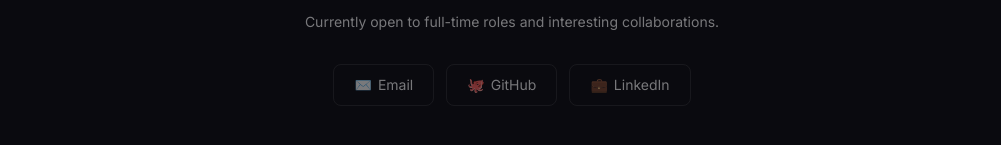
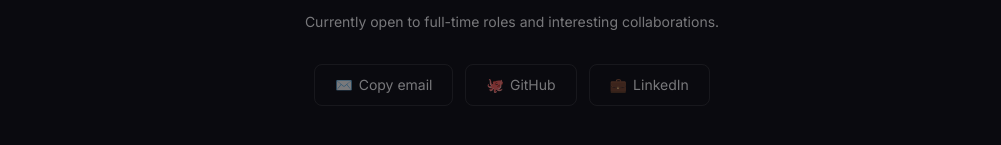
Before and after one commit to imj-1/portfolio, a Next.js app: page / in a window 1280 px wide. Shown: the part 2817-2962 px from the top of the page, without its empty margins (128-1129 px from the left). Built offline with nearby package versions, Linux system fonts and the light colour scheme.

Commit message:
feat(contact): add email copy functionality and improve contact links
- Assembled at runtime so the address isn't a clean mailto: literal in the HTML for naive harvesters to scrape.
- Updated resume

```diff
--- a/src/components/Contact.tsx
+++ b/src/components/Contact.tsx
@@ -1,15 +1,34 @@
 "use client";
 
+import {useState} from "react";
 import {useScrollAnimation} from "@/hooks/useScrollAnimation";
 
+// Assembled at runtime so the address isn't a clean mailto: literal in the HTML
+// for naive harvesters to scrape.
+const EMAIL = ["isidromolina.322", "gmail.com"].join("@");
+
 const links = [
-    {label: "Email", href: "mailto:isidromolina.322@gmail.com", icon: "✉️"},
     {label: "GitHub", href: "https://github.com/imj-1", icon: "🐙"},
     {label: "LinkedIn", href: "https://www.linkedin.com/in/isidromolina/", icon: "💼"},
 ];
 
 export default function Contact() {
     const ref = useScrollAnimation<HTMLDivElement>({y: 20});
+    const [copied, setCopied] = useState(false);
+
+    const copyEmail = async () => {
+        try {
+            await navigator.clipboard.writeText(EMAIL);
+            setCopied(true);
+            setTimeout(() => setCopied(false), 2000);
+        } catch {
+            window.location.href = `mailto:${EMAIL}`; // fallback if clipboard is blocked
+        }
+    };
+
+    const itemClass =
+        "px-5 py-2.5 rounded-lg text-sm text-text-secondary border border-border-subtle " +
+        "hover:border-border-hover hover:text-text-primary transition-all duration-300 cursor-pointer";
 
     return (
         <section
@@ -27,15 +46,22 @@
                     Currently open to full-time roles and interesting collaborations.
                 </p>
                 <div className="flex justify-center gap-3">
+                    <button
+                        type="button"
+                        onClick={copyEmail}
+                        aria-label={`Copy email address ${EMAIL}`}
+                        className={itemClass}
+                    >
+                        <span className="mr-1.5">✉️</span>
+                        {copied ? "Copied!" : "Copy email"}
+                    </button>
                     {links.map((link) => (
                         <a
                             key={link.label}
                             href={link.href}
                             target="_blank"
                             rel="noopener noreferrer"
-                            className="px-5 py-2.5 rounded-lg text-sm text-text-secondary
-                border border-border-subtle hover:border-border-hover
-                hover:text-text-primary transition-all duration-300"
+                            className={itemClass}
                         >
                             <span className="mr-1.5">{link.icon}</span>
                             {link.label}
```
Also changed, not shown: 1 other file (tests, documents, lock files or other folders).
